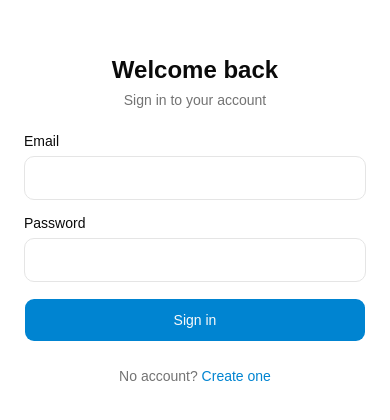
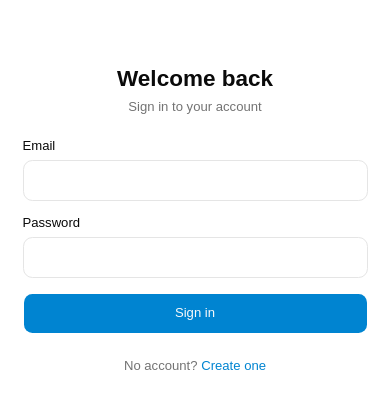
Before and after one commit to cris0001/gym-bro, a React (Vite) app in the folder apps/web/: page /login in a window 390 px wide. Shown: the part 202-622 px from the top of the page. Built offline with nearby package versions, Linux system fonts and the light colour scheme; no server answers.

Commit message:
style(web): more compact mobile density via smaller root font

```diff
--- a/apps/web/src/globals.css
+++ b/apps/web/src/globals.css
@@ -229,7 +229,16 @@
   body {
     @apply bg-background text-foreground;
   }
+  /* Mobile-first density: everything is sized in rem (spacing, fonts, tap targets),
+     so shrinking the root font-size scales the whole app down uniformly on phones.
+     Restored to 16px from the sm breakpoint up so tablet/desktop keep full size. */
   html {
     @apply font-sans;
+    font-size: 15px;
+  }
+  @media (min-width: 640px) {
+    html {
+      font-size: 16px;
+    }
   }
 }
```
